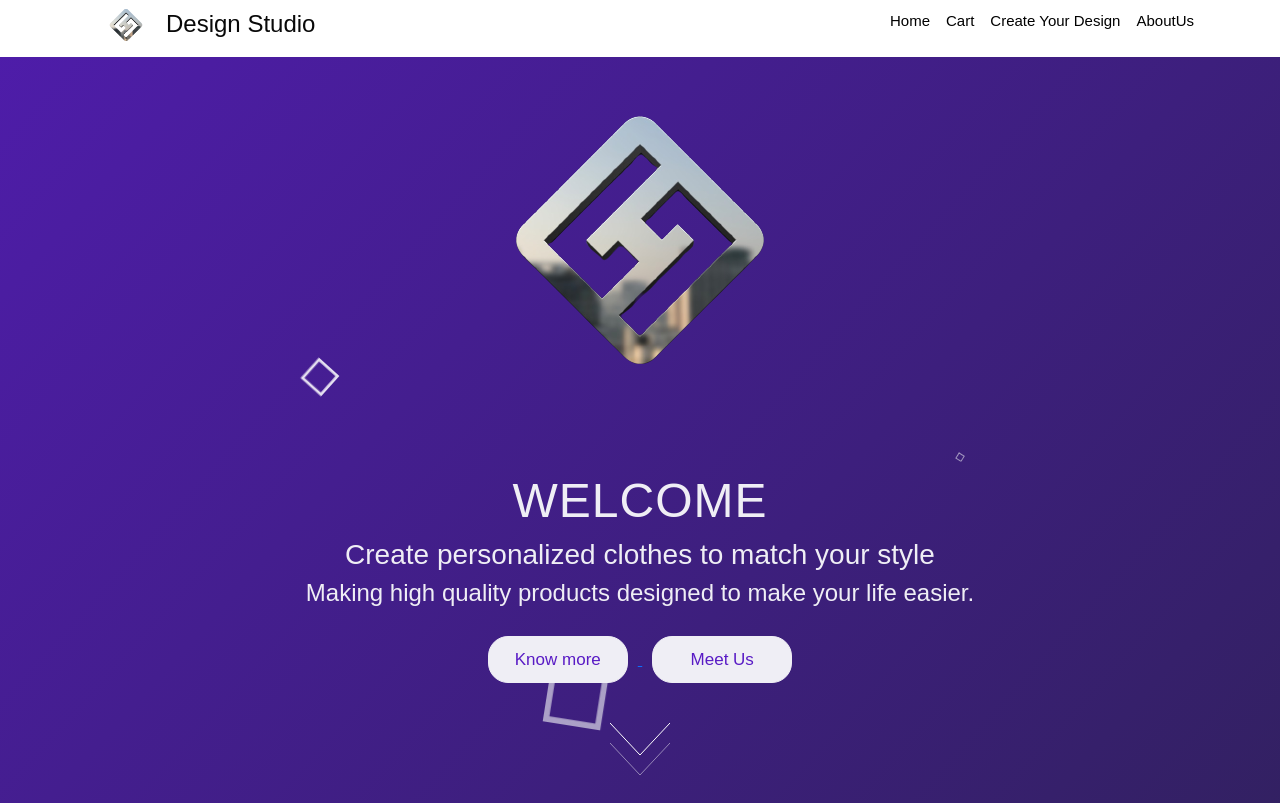
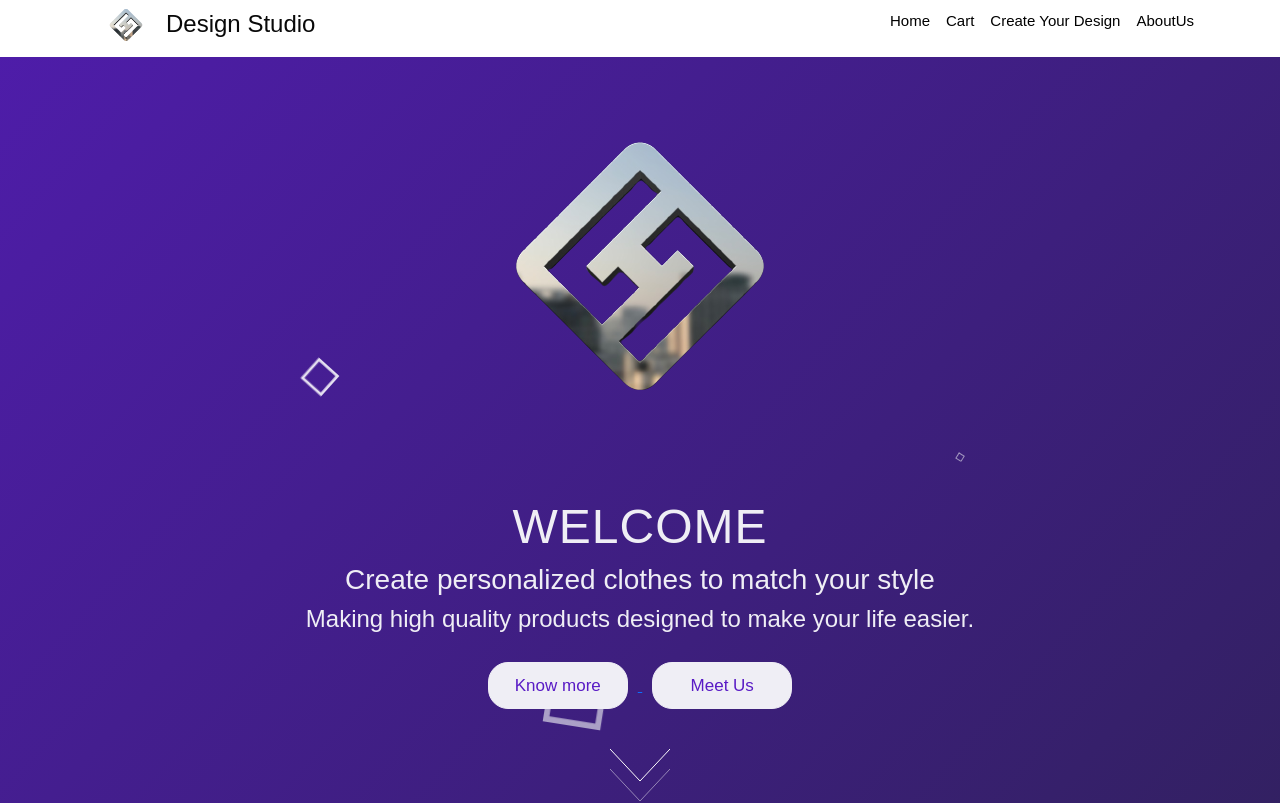
Before and after one commit to Black-Ops-Geekss/design-Studio-frontend, a React (Create React App) app: page / in a window 1280 px wide. Shown: the top 803 px of the page. Built offline with nearby package versions, Linux system fonts and the light colour scheme; no server answers.

Commit message:
fixed the arrows

```diff
--- a/src/Styling/Header.css
+++ b/src/Styling/Header.css
@@ -102,7 +102,7 @@ header {
 
 /* Header content & title & button*/
 .header-content {
-  margin-top: 5%;
+  margin-top: 7%;
   text-align: center;
   color: #EFEEF5;
 }
@@ -167,7 +167,7 @@ header {
 
 .arrows {
   width: 60px;
-  height: 72px;
+  height: 90px;
   position: absolute;
   left: 50%;
   margin-left: -30px;
--- a/src/components/homePage/Hero.js
+++ b/src/components/homePage/Hero.js
@@ -7,7 +7,7 @@ import '../../Styling/Header.css';
 
 export default class Header extends Component {
   scrollTop = () => {
-    window.scrollTo( { top: 1080, behavior: 'smooth' } );
+    window.scrollTo( { top: 1260, behavior: 'smooth' } );
   };
   render () {
     return (
```
